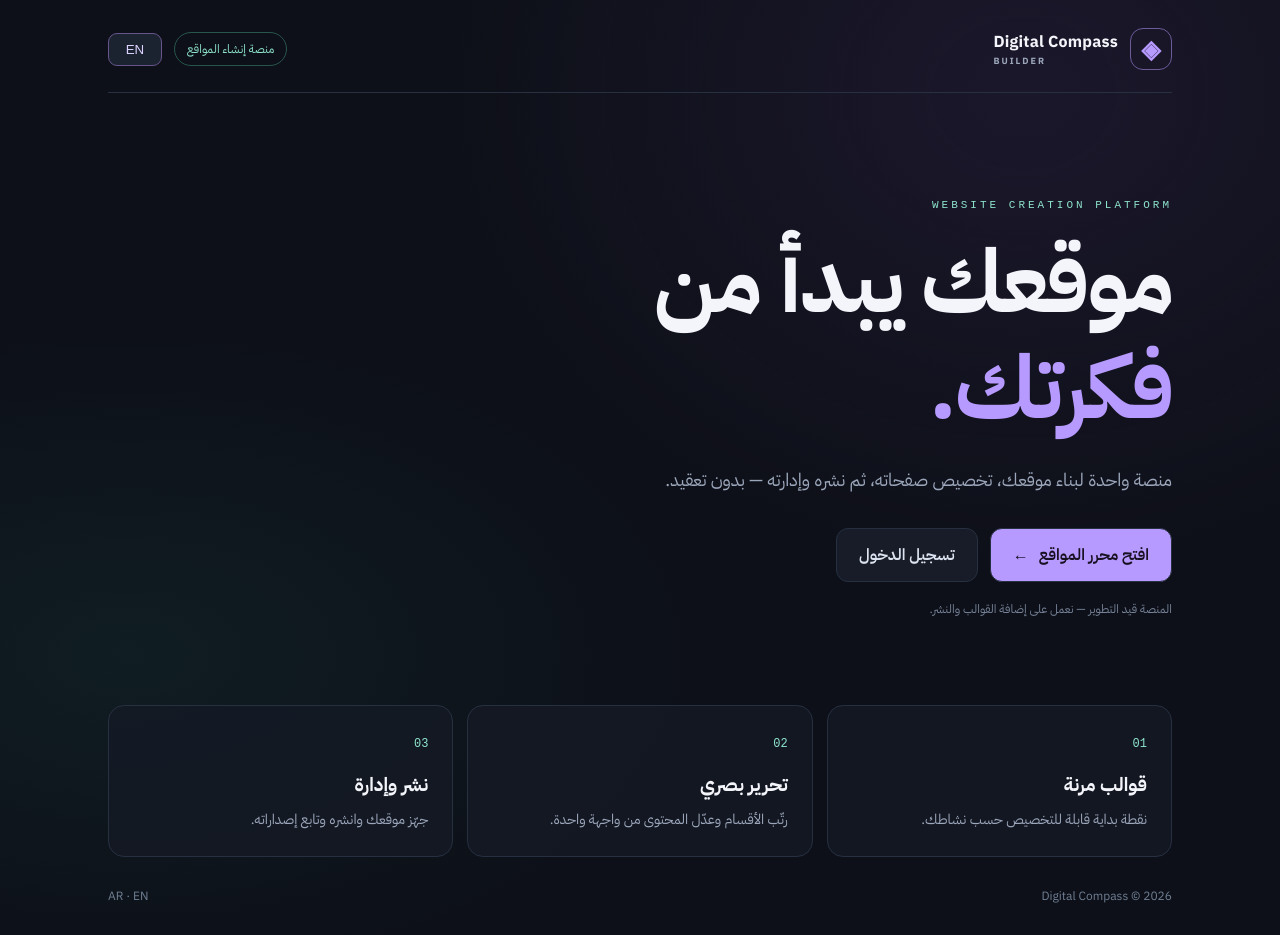
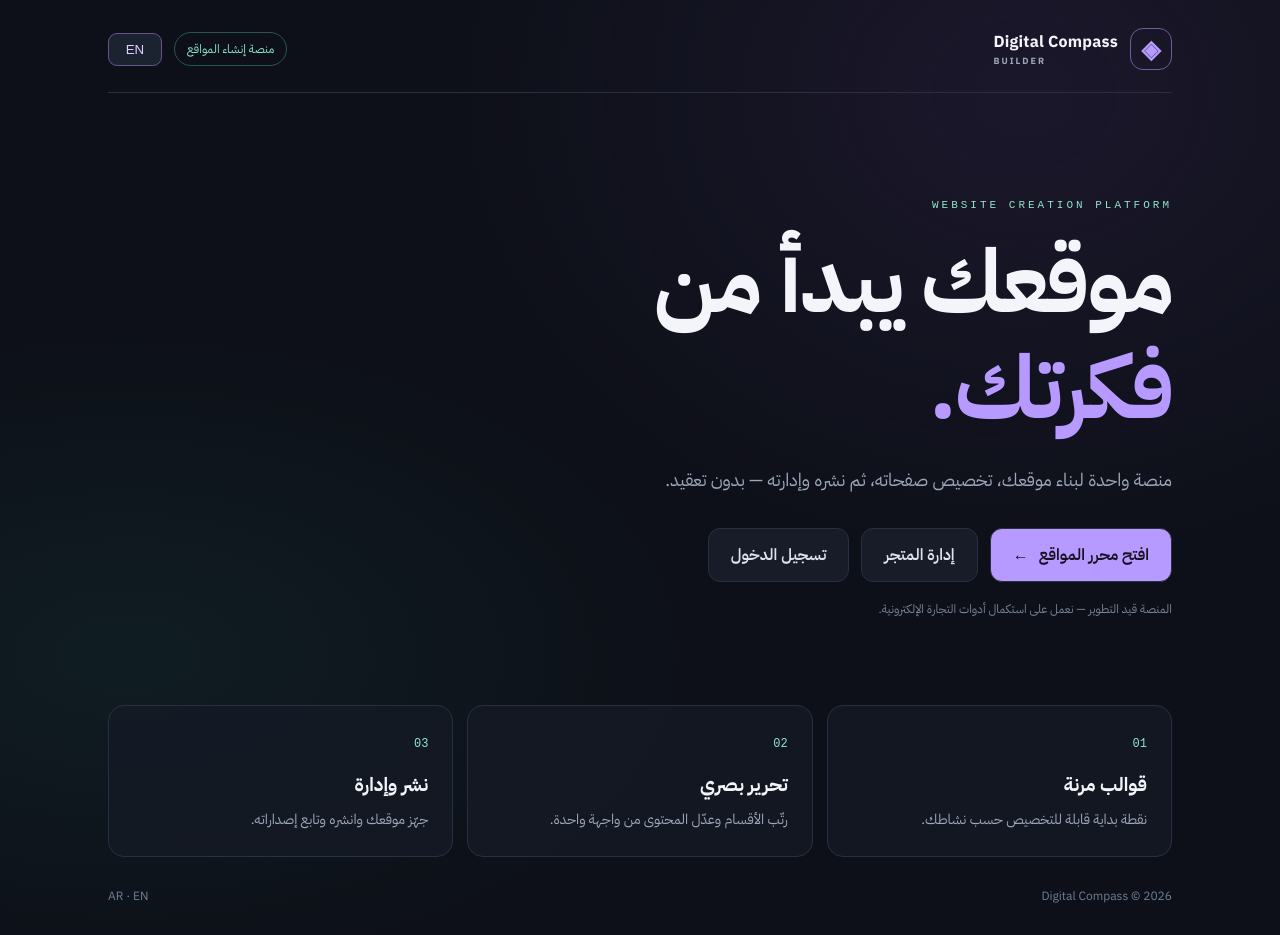
Before and after one commit to psycho-666/digital-compass-site, a Next.js app in the folder apps/builder/: page / in a window 1280 px wide. Built offline with nearby package versions, Linux system fonts and the light colour scheme.

Commit message:
Add store management entry point

```diff
--- a/apps/builder/app/page.tsx
+++ b/apps/builder/app/page.tsx
@@ -4,6 +4,6 @@ import {LanguageSwitch,useLocale} from "@/components/locale-provider";
 export default function Home(){
  const {locale}=useLocale(),ar=locale==="ar";
  return <main className="shell"><header className="topbar"><div className="brand"><span className="mark">◈</span><span>Digital Compass <small>BUILDER</small></span></div><div className="top-actions"><span className="status">{ar?"منصة إنشاء المواقع":"WEBSITE BUILDER"}</span><LanguageSwitch/></div></header>
- <section className="hero"><p className="eyebrow">WEBSITE CREATION PLATFORM</p><h1>{ar?<>موقعك يبدأ من<br/><em>فكرتك.</em></>:<>Your website<br/>starts with <em>an idea.</em></>}</h1><p className="intro">{ar?"منصة واحدة لبناء موقعك، تخصيص صفحاته، ثم نشره وإدارته — بدون تعقيد.":"Build your website, customize every page, then publish and manage it — all in one place."}</p><div className="actions"><Link className="primary" href="/editor">{ar?"افتح محرر المواقع":"Open website editor"} <span>{ar?"←":"→"}</span></Link><Link className="secondary" href="/login">{ar?"تسجيل الدخول":"Sign in"}</Link></div><p className="note">{ar?"المنصة قيد التطوير — نعمل على إضافة القوالب والنشر.":"The platform is in active development — templates and publishing are next."}</p></section>
+ <section className="hero"><p className="eyebrow">WEBSITE CREATION PLATFORM</p><h1>{ar?<>موقعك يبدأ من<br/><em>فكرتك.</em></>:<>Your website<br/>starts with <em>an idea.</em></>}</h1><p className="intro">{ar?"منصة واحدة لبناء موقعك، تخصيص صفحاته، ثم نشره وإدارته — بدون تعقيد.":"Build your website, customize every page, then publish and manage it — all in one place."}</p><div className="actions"><Link className="primary" href="/editor">{ar?"افتح محرر المواقع":"Open website editor"} <span>{ar?"←":"→"}</span></Link><Link className="secondary" href="/store">{ar?"إدارة المتجر":"Manage store"}</Link><Link className="secondary" href="/login">{ar?"تسجيل الدخول":"Sign in"}</Link></div><p className="note">{ar?"المنصة قيد التطوير — نعمل على استكمال أدوات التجارة الإلكترونية.":"The platform is in active development — ecommerce tools are being built."}</p></section>
  <section className="features"><article><b>01</b><h3>{ar?"قوالب مرنة":"Flexible templates"}</h3><p>{ar?"نقطة بداية قابلة للتخصيص حسب نشاطك.":"A tailored starting point for your business."}</p></article><article><b>02</b><h3>{ar?"تحرير بصري":"Visual editing"}</h3><p>{ar?"رتّب الأقسام وعدّل المحتوى من واجهة واحدة.":"Arrange sections and edit content in one place."}</p></article><article><b>03</b><h3>{ar?"نشر وإدارة":"Publish & manage"}</h3><p>{ar?"جهّز موقعك وانشره وتابع إصداراته.":"Prepare, publish and manage your site versions."}</p></article></section><footer>Digital Compass © 2026 <span>AR · EN</span></footer></main>;
 }
```
